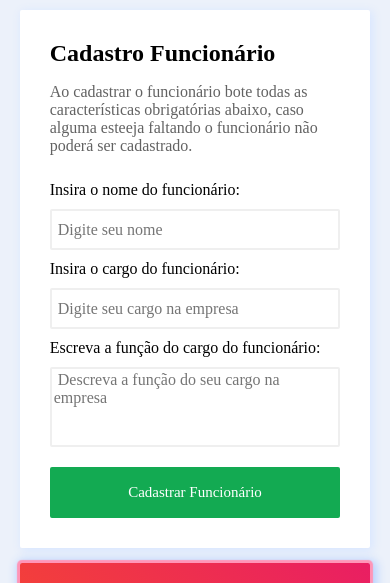
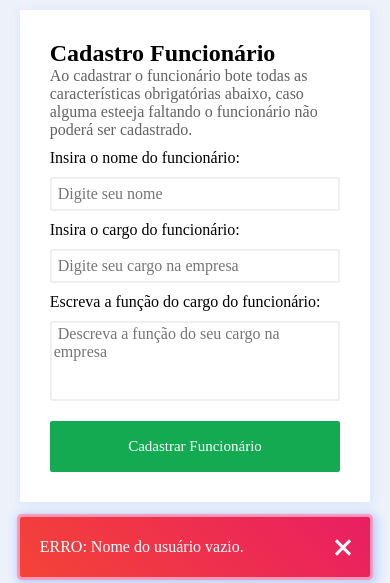
Before and after one commit to 2504Guimaraes/CRUD_JS_Simulation, a plain HTML site: page indexTest.html in a window 390 px wide. Shown: the top 583 px of the page. Drawn offline with Linux system fonts and the light colour scheme.

Commit message:
improving responsive content

```diff
--- a/css/style.css
+++ b/css/style.css
@@ -20,7 +20,6 @@ body {
 	width: 60%;
 	min-width: 320px;
 	max-width: 1152px;
-	padding: 10px;
 	min-height: 100vh;
 	margin: 0 auto;
 	display: flex;
@@ -50,7 +49,10 @@ body {
 	margin: 0;
 }
 
-.form-section > p { color: #626262; }
+.form-section > p {
+	color: #626262;
+	margin: 0;
+}
 
 .form-section > label, .first-label { font-family: "Titillium SBold"; margin: 10px 0; }
 
@@ -59,12 +61,12 @@ body {
 }
 
 .inputs {
-	line-height: 35px;
-	font-size: 16px;
-	font-family: "Titillium Regular";
-	border-radius: 2px;
-	border: 2px solid #efefef;
-	outline-color: #13aa52;
+	line-height: 28px;
+    font-size: 16px;
+    font-family: "Titillium Regular";
+    border-radius: 2px;
+    border: 2px solid #efefef;
+    outline-color: #13aa52;
 }
 
 .form-section > textarea {
@@ -95,7 +97,7 @@ body {
 
 #aviso_erro {
 	width: 100%;
-    padding: 10px;
+    padding: 5px 10px;
     background: linear-gradient(45deg, #F44336, #E91E63);
     color: #fff;
     font-family: "Titillium SBold";
@@ -252,6 +254,10 @@ button > .btn_symbol::after {
     border: 2px dashed #efefef;
 }
 
+#card-aviso p {
+	margin-top: 0;
+}
+
 @media (min-width: 856px) {
 	.main-sections {
 		flex: 1;
@@ -267,6 +273,7 @@ button > .btn_symbol::after {
 @media (max-width: 855px) {
 	#main-container {
 		flex-direction: column;
+		padding: 10px;
 		width: 95%;
 	}
 	.main-sections:nth-child(1) {
```
Also changed, not shown: js/style.js (+1 -1 lines).
